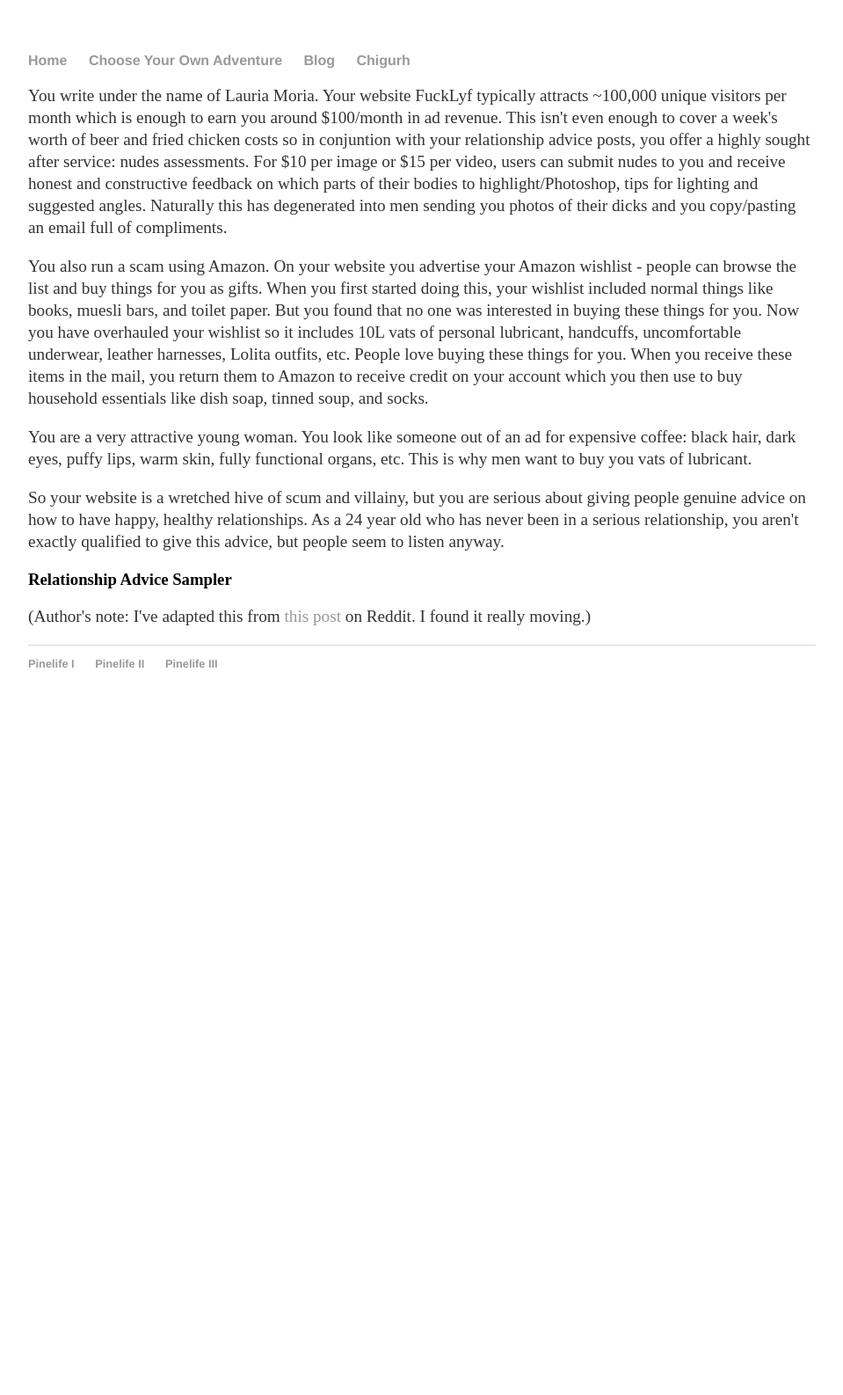
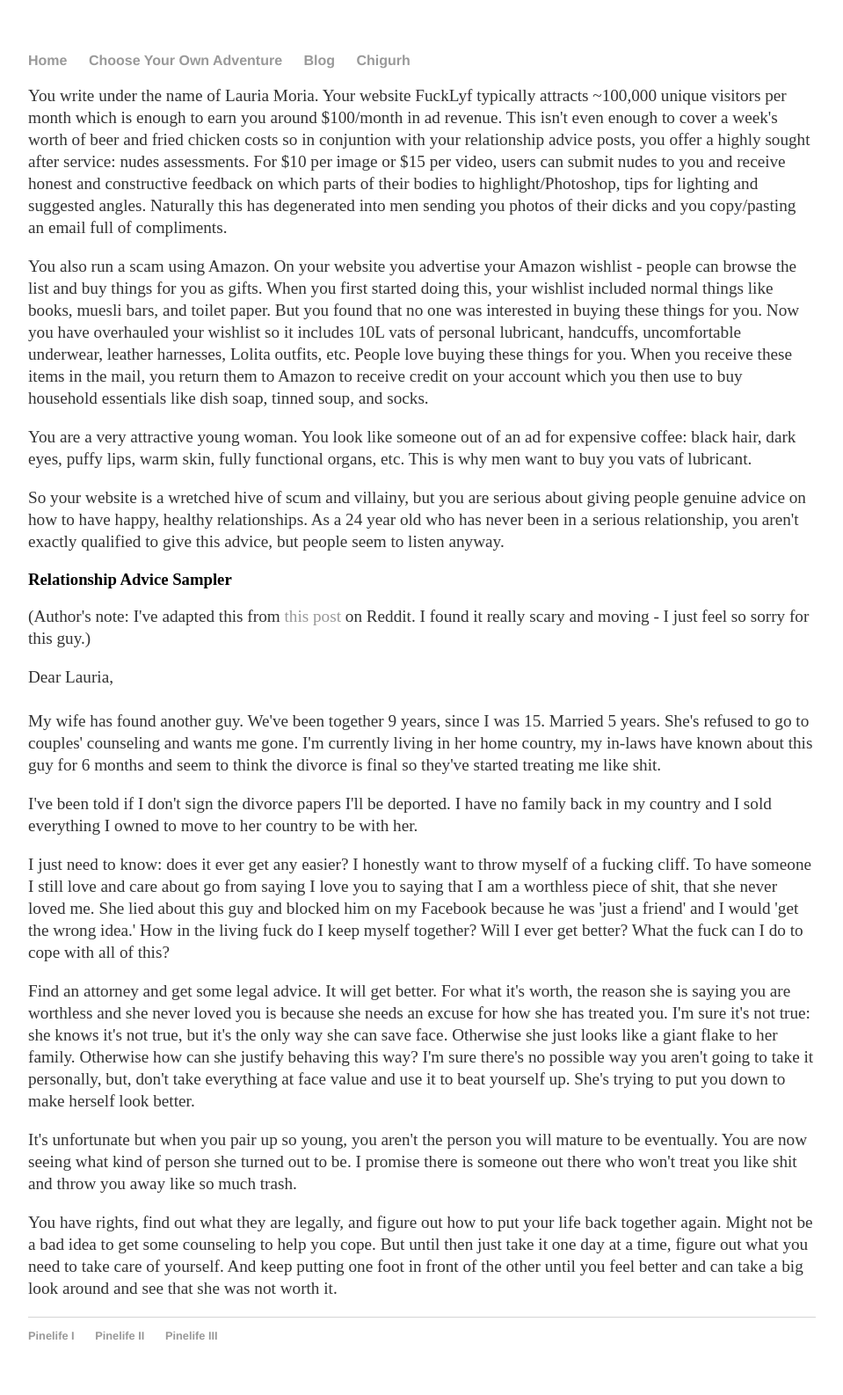
Before and after one commit to Pinelife/pinelife.github.io, a Jekyll site: the page built from Hellhole/Room2.html, in a window 1280 px wide. Shown: the whole page at 88% size, without its empty margins (160-1119 px from the left). Built offline with Jekyll 4.4.1, drawn with Linux system fonts in a browser that asks for light colours; before the commit the page ends 900 px from its top, so only the background shows below that.

Commit message:
Update Room2.html

```diff
--- a/Hellhole/Room2.html
+++ b/Hellhole/Room2.html
@@ -3,16 +3,53 @@ layout: default
 title: Pinelife
 ---
 
-<p>You write under the name of Lauria Moria. Your website FuckLyf typically attracts ~100,000 unique visitors per month which is enough to earn you around $100/month in ad revenue. This isn't even enough to cover a week's worth of beer and fried chicken costs so in conjuntion with your relationship advice posts, you offer a highly sought after service: nudes assessments. For $10 per image or $15 per video, users can submit nudes to you and receive honest and constructive feedback on which parts of their bodies to highlight/Photoshop, tips for lighting and suggested angles. Naturally this has degenerated into men sending you photos of their dicks and you copy/pasting an email full of compliments.</p>
+<p>You write under the name of Lauria Moria. Your website FuckLyf typically attracts ~100,000 unique visitors per month which is
+  enough to earn you around $100/month in ad revenue. This isn't even enough to cover a week's worth of beer and fried chicken costs
+  so in conjuntion with your relationship advice posts, you offer a highly sought after service: nudes assessments. For $10 per image
+  or $15 per video, users can submit nudes to you and receive honest and constructive feedback on which parts of their bodies to
+  highlight/Photoshop, tips for lighting and suggested angles. Naturally this has degenerated into men sending you photos of their dicks
+  and you copy/pasting an email full of compliments.</p>
 
-<p>You also run a scam using Amazon. On your website you advertise your Amazon wishlist - people can browse the list and buy things for you as gifts. When you first started doing this, your wishlist included normal things like books, muesli bars, and toilet paper. But you found that no one was interested in buying these things for you. Now you have overhauled your wishlist so it includes 10L vats of personal lubricant, handcuffs, uncomfortable underwear, leather harnesses, Lolita outfits, etc. People love buying these things for you. When you receive these items in the mail, you return them to Amazon to receive credit on your account which you then use to buy household essentials like dish soap, tinned soup, and socks.</p>
+<p>You also run a scam using Amazon. On your website you advertise your Amazon wishlist - people can browse the list and buy things
+  for you as gifts. When you first started doing this, your wishlist included normal things like books, muesli bars, and toilet paper.
+  But you found that no one was interested in buying these things for you. Now you have overhauled your wishlist so it includes 10L vats
+  of personal lubricant, handcuffs, uncomfortable underwear, leather harnesses, Lolita outfits, etc. People love buying these things for
+  you. When you receive these items in the mail, you return them to Amazon to receive credit on your account which you then use to buy
+  household essentials like dish soap, tinned soup, and socks.</p>
 
-<p>You are a very attractive young woman. You look like someone out of an ad for expensive coffee: black hair, dark eyes, puffy lips, warm skin, fully functional organs, etc. This is why men want to buy you vats of lubricant.</p>
+<p>You are a very attractive young woman. You look like someone out of an ad for expensive coffee: black hair, dark eyes, puffy lips,
+  warm skin, fully functional organs, etc. This is why men want to buy you vats of lubricant.</p>
 
-<p>So your website is a wretched hive of scum and villainy, but you are serious about giving people genuine advice on how to have happy, healthy relationships. As a 24 year old who has never been in a serious relationship, you aren't exactly qualified to give this advice, but people seem to listen anyway.</p>
+<p>So your website is a wretched hive of scum and villainy, but you are serious about giving people genuine advice on how to have happy,
+  healthy relationships. As a 24 year old who has never been in a serious relationship, you aren't exactly qualified to give this
+  advice, but people seem to listen anyway.</p>
 
 <h3>Relationship Advice Sampler</h3>
 
-<p>(Author's note: I've adapted this from <a href = "https://www.reddit.com/r/relationships/comments/6bleen/me_24mwith_my_wife25f_9_years_together_5_married/">this post</a> on Reddit. I found it really moving.)</p>
+<p>(Author's note: I've adapted this from <a href = "https://www.reddit.com/r/relationships/comments/6bleen/me_24mwith_my_wife25f_9_years_together_5_married/">
+    this post</a> on Reddit. I found it really scary and moving - I just feel so sorry for this guy.)</p>
 
-<p></p>
+<p>
+  Dear Lauria,<br/>
+  <br/>
+  My wife has found another guy. We've been together 9 years, since I was 15. Married 5 years. She's refused to go to couples' counseling and wants me gone. I'm currently living in her
+  home country, my in-laws have known about this guy for 6 months and seem to think the divorce is final so they've started treating me
+  like shit.</p>
+<p>I've been told if I don't sign the divorce papers I'll be deported. I have no family back in my country and I sold everything I owned
+  to move to her country to be with her.</p>
+<p>I just need to know: does it ever get any easier? I honestly want to throw myself of a fucking cliff. To have someone I still love
+  and care about go from saying I love you to saying that I am a worthless piece of shit, that she never loved me. She lied about
+  this guy and blocked him on my Facebook because he was 'just a friend' and I would 'get the wrong idea.' How in the living fuck do
+  I keep myself together? Will I ever get better? What the fuck can I do to cope with all of this?</p>
+
+<p>Find an attorney and get some legal advice. It will get better. For what it's worth, the reason she is saying you are worthless and
+  she never loved you is because she needs an excuse for how she has treated you. I'm sure it's not true: she knows it's not true, but
+  it's the only way she can save face. Otherwise she just looks like a giant flake to her family. Otherwise how can she justify behaving this way?
+  I'm sure there's no possible way you aren't going to take it personally, but, don't take everything at face value and use it to beat yourself up.
+  She's trying to put you down to make herself look better.</p>
+<p>It's unfortunate but when you pair up so young, you aren't the person you will mature to be eventually. You are now seeing what kind of
+  person she turned out to be. I promise there is someone out there who won't treat you like shit and throw you away like so much trash.</p>
+
+<p>You have rights, find out what they are legally, and figure out how to put your life back together again. Might not be a bad idea to
+  get some counseling to help you cope. But until then just take it one day at a time, figure out what you need to take care of yourself.
+  And keep putting one foot in front of the other until you feel better and can take a big look around and see that she was not worth it.</p>
```
